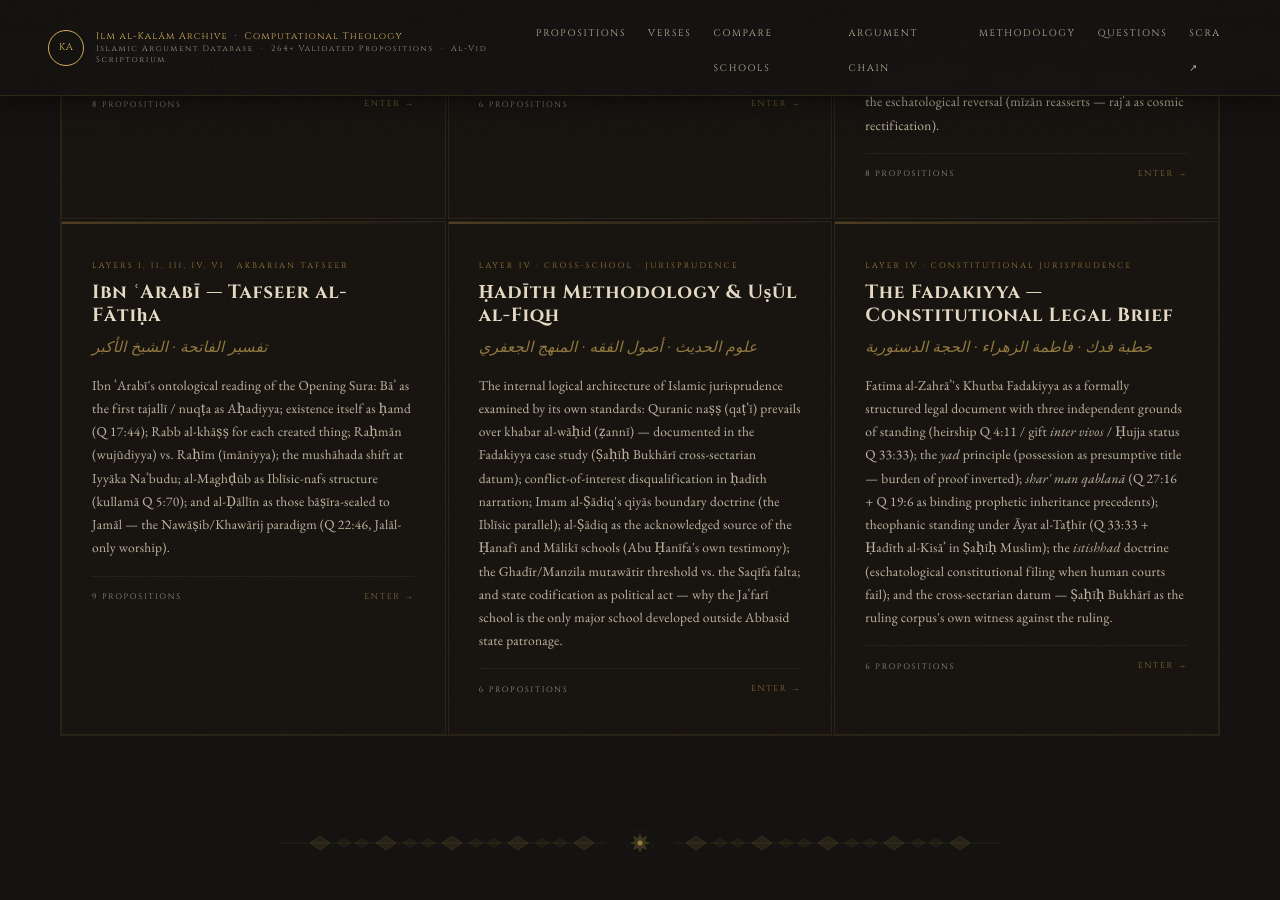
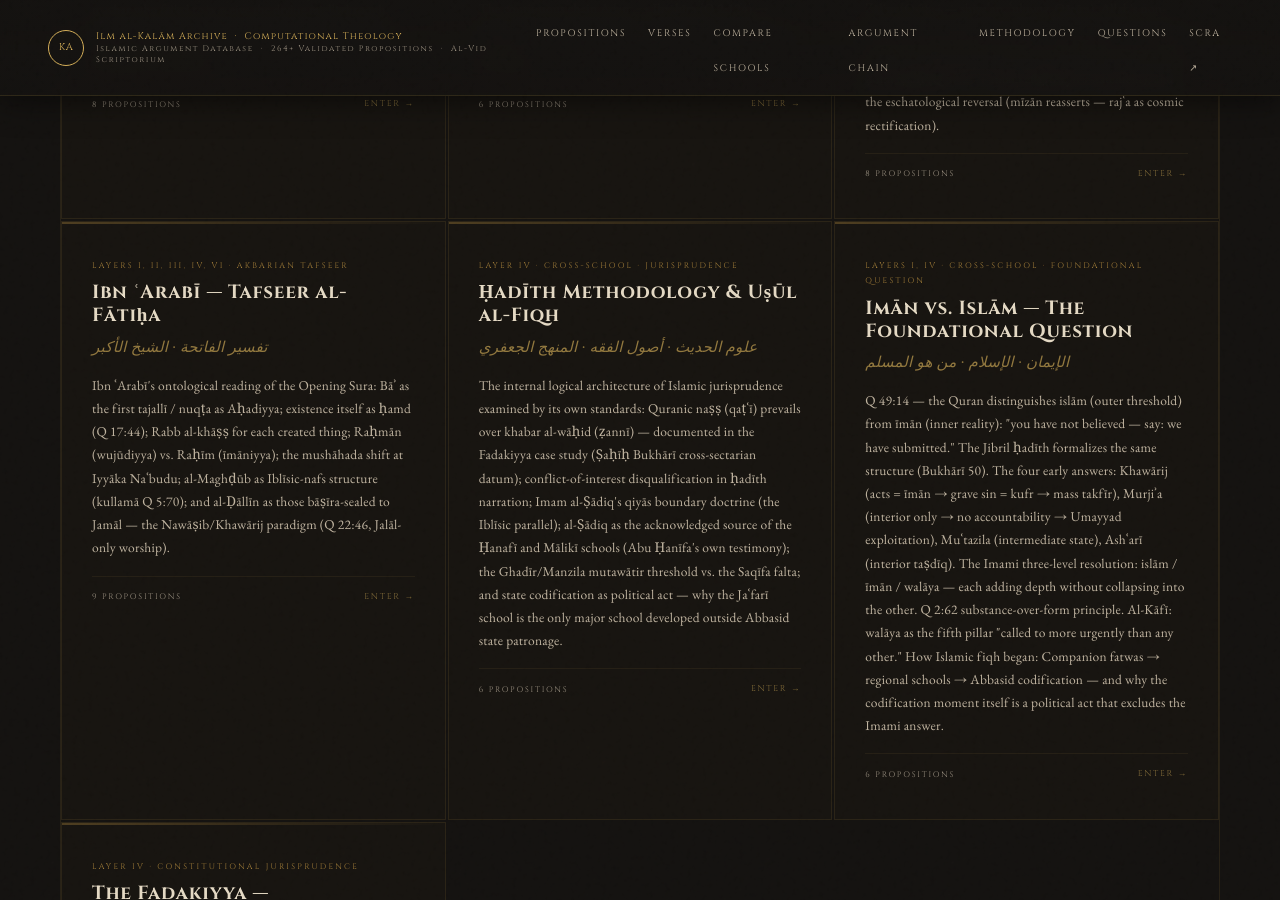
Before and after one commit to sacredcivilization/sacred-archive, a Jekyll site: the page built from propositions/index.html, in a window 1280 px wide and 900 px high, scrolled down 4563 px. Built offline with Jekyll 4.4.1, drawn with Linux system fonts in a browser that asks for light colours; some web fonts are replaced; some of the changed text lies outside the part shown.

Commit message:
Add T43 Iman vs Islam - Foundational Jurisprudential Question (6 props)
IMAN-001: Q 49:14 Quranic distinction -- islam as threshold, iman as living depth
IMAN-002: Khawarij answer -- acts = iman, grave sin = kufr, mass takfir failure
IMAN-003: Murjia answer -- interior-only deferral removes all accountability
IMAN-004: Imami framework -- three levels (islam/iman/walaya) from Al-Kafi
IMAN-005: How Islamic fiqh began -- Companions to Abbasid codification history
IMAN-006: Q 2:62 substance-over-form + Imam Ali Letter 53 two-category outer taxonomy
Stats: 282+/43 topics

```diff
--- a/propositions/index.html
+++ b/propositions/index.html
@@ -11,11 +11,11 @@ description: "107+ validated Islamic theological propositions across 14 topic ar
       <div class="ornament"><span class="line a"></span><span class="dia"></span><span class="line b"></span></div>
       <p class="topic-eye">Ilm al-Kalām Archive · Proposition Index</p>
       <h1 class="topic-title-h1">All Propositions</h1>
-      <p class="topic-subtitle">276+ validated theological propositions across 42 topic areas — structured as formal argument chains with primary source citations.</p>
+      <p class="topic-subtitle">282+ validated theological propositions across 43 topic areas — structured as formal argument chains with primary source citations.</p>
       <div class="topic-stats-bar">
-        <span class="tsb-item">276+ Propositions</span>
+        <span class="tsb-item">282+ Propositions</span>
         <span class="tsb-sep">·</span>
-        <span class="tsb-item">42 Topic Areas</span>
+        <span class="tsb-item">43 Topic Areas</span>
         <span class="tsb-sep">·</span>
         <span class="tsb-item">4 Schools Covered</span>
       </div>
@@ -355,6 +355,14 @@ description: "107+ validated Islamic theological propositions across 14 topic ar
         <div class="tic-footer"><span class="tic-count">6 Propositions</span><span class="tic-enter">Enter →</span></div>
       </a>
 
+      <a href="{{ '/propositions/iman-islam-definition/' | relative_url }}" class="topic-index-card">
+        <div class="tic-layer">Layers I, IV · Cross-School · Foundational Question</div>
+        <div class="tic-name">Imān vs. Islām — The Foundational Question</div>
+        <div class="tic-arabic">الإيمان · الإسلام · من هو المسلم</div>
+        <p class="tic-desc">Q 49:14 — the Quran distinguishes islām (outer threshold) from īmān (inner reality): "you have not believed — say: we have submitted." The Jibril ḥadīth formalizes the same structure (Bukhārī 50). The four early answers: Khawārij (acts = īmān → grave sin = kufr → mass takfīr), Murjiʾa (interior only → no accountability → Umayyad exploitation), Muʿtazila (intermediate state), Ashʿarī (interior taṣdīq). The Imami three-level resolution: islām / īmān / walāya — each adding depth without collapsing into the other. Q 2:62 substance-over-form principle. Al-Kāfī: walāya as the fifth pillar "called to more urgently than any other." How Islamic fiqh began: Companion fatwas → regional schools → Abbasid codification — and why the codification moment itself is a political act that excludes the Imami answer.</p>
+        <div class="tic-footer"><span class="tic-count">6 Propositions</span><span class="tic-enter">Enter →</span></div>
+      </a>
+
       <a href="{{ '/propositions/fadakiyya-jurisprudence/' | relative_url }}" class="topic-index-card">
         <div class="tic-layer">Layer IV · Constitutional Jurisprudence</div>
         <div class="tic-name">The Fadakiyya — Constitutional Legal Brief</div>
```
Also changed, not shown: propositions/iman-islam-definition/index.html (added, +128 -0 lines).
